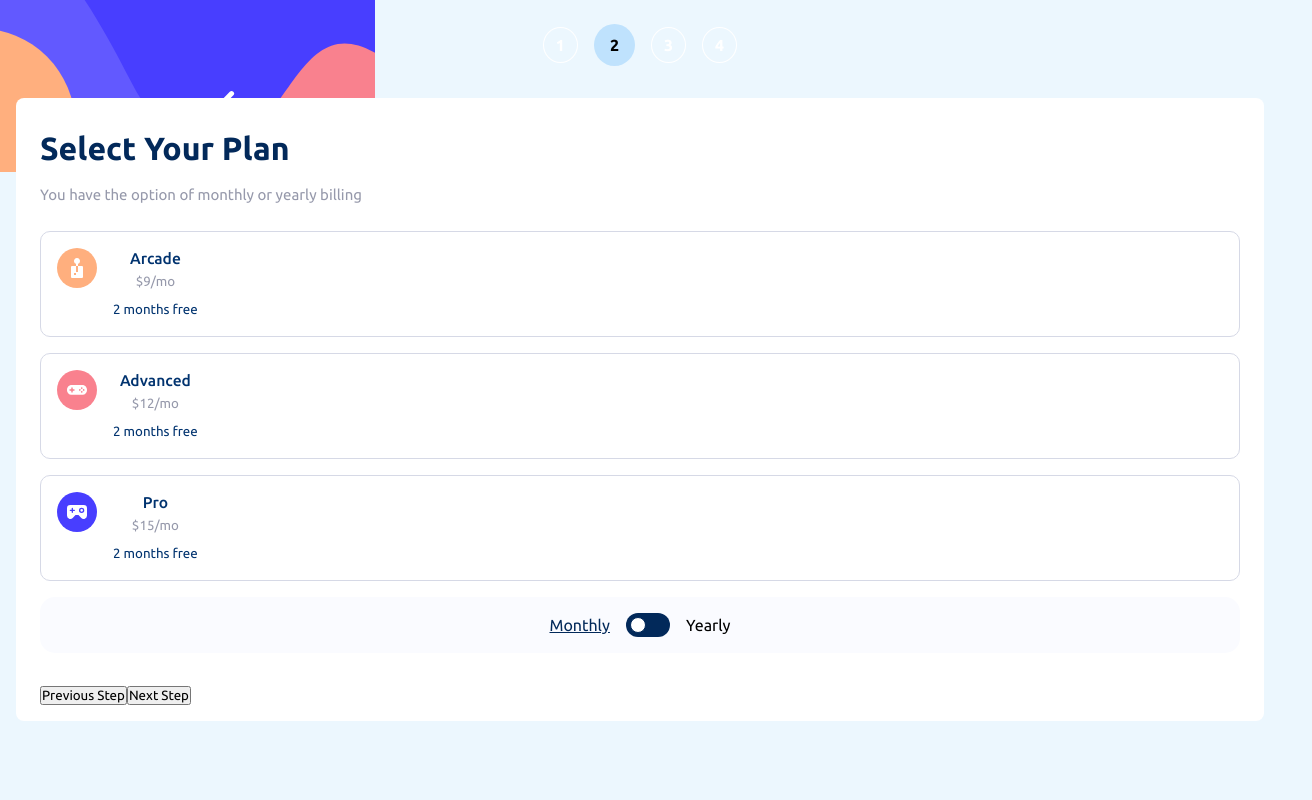
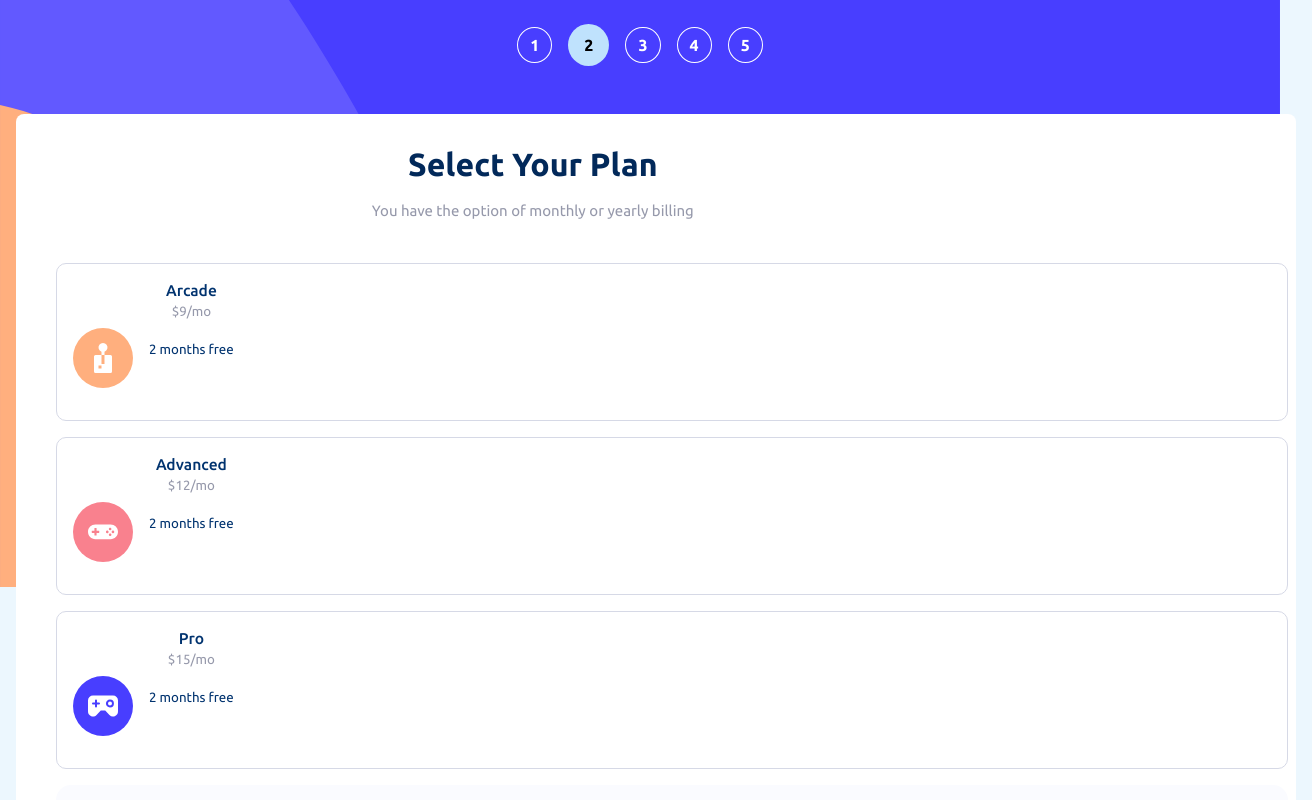
Before and after one commit to AidenNateLuk/multistep-form-react, a React (Vite) app: page / in a window 1280 px wide. Both pictures are taken after a click on the button "Next Step". Shown: the top 800 px of the page, 1312 px wide, since content can reach past the window. Built offline with nearby package versions, Linux system fonts and the light colour scheme.

Commit message:
functionality is finished

```diff
--- /dev/null
+++ b/src/components/multi-step-form/components/step-five/index.jsx
@@ -0,0 +1,16 @@
+import "./styles.css";
+
+import iconImage from "../../../../assets/images/icon-thank-you.svg";
+export default function StepFive() {
+  return (
+    <div className="content">
+      <img src={iconImage} />
+      <h2>Thank you!</h2>
+      <p>
+        Thanks for confirming your subscription! We hope you have fun using our
+        platform. if you ever need support, please feel free to email us at
+        support@loremgaming.com.
+      </p>
+    </div>
+  );
+}
--- /dev/null
+++ b/src/components/multi-step-form/components/step-five/styles.css
@@ -0,0 +1,19 @@
+.content {
+  padding: 1rem;
+  display: flex;
+  justify-content: center;
+  text-align: center;
+  img {
+    padding-top: 3rem;
+    padding-bottom: 1rem;
+    height: 3.75rem;
+  }
+  h2 {
+    color: hsl(213, 96%, 18%);
+    margin-bottom: 1rem;
+  }
+  p {
+    color: hsl(231, 11%, 63%);
+    line-height: 1.5rem;
+  }
+}
--- a/src/components/multi-step-form/components/step-four/index.jsx
+++ b/src/components/multi-step-form/components/step-four/index.jsx
@@ -5,6 +5,25 @@ export default function StepFour({
   filteredAddons,
   paymentFrequency,
 }) {
+  const calculateTotal = () => {
+    let total = 0;
+    if (paymentPlan) {
+      if (paymentFrequency === "Monthly") {
+        total += paymentPlan.monthlyPrice;
+      } else if (paymentFrequency === "Yearly") {
+        total += paymentPlan.yearlyPrice;
+      }
+    }
+    filteredAddons.forEach((addon) => {
+      if (paymentFrequency === "Monthly") {
+        total += addon.monthlyPrice;
+      } else if (paymentFrequency === "Yearly") {
+        total += addon.yearlyPrice;
+      }
+    });
+    return total;
+  };
+
   return (
     <>
       <div className="title">
@@ -14,31 +33,48 @@ export default function StepFour({
       <div className="content">
         <div className="payment-container">
           <div className="step-two-data">
-            <p>{paymentPlan.name}</p>
+            <div className="plan">
+              <p>
+                {paymentPlan.name}
+                {paymentFrequency == "Monthly" && "(Monthly)"}
+                {paymentFrequency == "Yearly" && "(Yearly)"}
+              </p>
+              <p id="change">Change</p>
+            </div>
             {paymentFrequency == "Monthly" && (
-              <p>${paymentPlan.monthlyPrice}/mo</p>
+              <p className="yearly-amount">${paymentPlan.monthlyPrice}/mo</p>
             )}
             {paymentFrequency == "Yearly" && (
-              <p>${paymentPlan.yearlyPrice}/yr</p>
+              <p className="monthly-amount">${paymentPlan.yearlyPrice}/yr</p>
             )}
           </div>
           <div className="step-three-data">
             <ul>
               {filteredAddons.map((addon, index) => (
                 <li key={index}>
-                  {addon.title}
+                  <p>{addon.title}</p>
                   {paymentFrequency == "Monthly" && (
-                    <p>${addon.monthlyPrice}/mo</p>
+                    <p className="monthly-amount">+${addon.monthlyPrice}/mo</p>
                   )}
                   {paymentFrequency == "Yearly" && (
-                    <p>${addon.yearlyPrice}/yr</p>
+                    <p className="yearly-amount">+${addon.yearlyPrice}/yr</p>
                   )}
                 </li>
               ))}
             </ul>
           </div>
         </div>
-        <div className="total"></div>
+        <div className="total">
+          <p>
+            Total {paymentFrequency == "Monthly" && "(per month)"}
+            {paymentFrequency == "Yearly" && "(per year)"}:
+          </p>
+          <p id="total-amount">
+            {" "}
+            ${calculateTotal()}
+            {paymentFrequency === "Yearly" && "/yr"}
+          </p>
+        </div>
       </div>
     </>
   );
--- a/src/components/multi-step-form/components/step-four/styles.css
+++ b/src/components/multi-step-form/components/step-four/styles.css
@@ -4,4 +4,63 @@
   }
 }
 .content {
+  .payment-container {
+    padding: 1rem;
+    background-color: hsl(231, 100%, 99%);
+    margin-bottom: 1rem;
+    p {
+      color: hsl(213, 96%, 18%);
+    }
+    .step-two-data {
+      padding-bottom: 1rem;
+      display: flex;
+      align-items: center;
+      justify-content: space-between;
+      flex-direction: row;
+      gap: 1rem;
+      border-bottom: hsl(231, 11%, 63%) 1px solid;
+      .plan {
+        display: flex;
+        flex-direction: column;
+        gap: 0.25rem;
+      }
+      #change {
+        color: hsl(231, 11%, 63%);
+        text-decoration: underline;
+        cursor: pointer;
+      }
+    }
+  }
+  .step-three-data {
+    padding-top: 1rem;
+    p {
+      color: hsl(231, 11%, 63%);
+    }
+    .monthly-amount {
+      color: hsl(213, 96%, 18%);
+    }
+    .yearly-amount {
+      color: hsl(213, 96%, 18%);
+    }
+    ul {
+      line-height: 2rem;
+      li {
+        list-style-type: none;
+        display: flex;
+        flex-direction: row;
+        justify-content: space-between;
+        gap: 1rem;
+      }
+    }
+  }
+  .total {
+    display: flex;
+    justify-content: space-between;
+    p {
+      color: hsl(231, 11%, 63%);
+    }
+    #total-amount {
+      color: hsl(243, 100%, 62%);
+    }
+  }
 }
--- a/src/components/multi-step-form/components/step-one/index.jsx
+++ b/src/components/multi-step-form/components/step-one/index.jsx
@@ -2,8 +2,7 @@ import "./styles.css";
 
 export default function StepOne() {
   return (
-    <main>
-      <form>
+    <>
       <div className="card-title">
         <h1>Personal Info</h1>
         <p>Please provide your name, email address and phone number.</p>
@@ -20,7 +19,6 @@ export default function StepOne() {
         <label htmlFor="number">Phone Number</label>
         <input id="number" type="number" placeholder="e.g. +1 234 567 890" />
       </div>
-      </form>
-    </main>
+    </>
   );
 }
--- a/src/components/multi-step-form/components/step-one/styles.css
+++ b/src/components/multi-step-form/components/step-one/styles.css
@@ -1,7 +1,3 @@
-main {
-  display: flex;
-  flex-direction: column;
-
 .card-title {
   margin-bottom: 1.5rem;
   width: 80%;
@@ -38,4 +34,3 @@ main {
     color: hsl(231, 11%, 63%);
   }
 }
-}
--- a/src/components/multi-step-form/components/step-two/index.jsx
+++ b/src/components/multi-step-form/components/step-two/index.jsx
@@ -42,7 +42,6 @@ export default function StepTwo({
             </button>
           );
         })}
-
         <div className="monthly-yearly">
           <div className={paymentFrequency === "Monthly" ? "monthly" : ""}>
             Monthly
--- a/src/components/multi-step-form/components/step-two/styles.css
+++ b/src/components/multi-step-form/components/step-two/styles.css
@@ -14,6 +14,7 @@
   }
 }
 .content {
+  width: 100%;
   display: flex;
   flex-direction: column;
   gap: 1rem;
@@ -35,11 +36,10 @@
       font-weight: 500;
     }
     p {
-      padding-top: 0.25rem;
       color: hsl(231, 11%, 63%);
     }
     .insentive {
-      padding-top: 0.5rem;
+      padding-top: 1rem;
     }
   }
   .payment-plan:hover {
--- a/src/components/multi-step-form/index.jsx
+++ b/src/components/multi-step-form/index.jsx
@@ -5,13 +5,15 @@ import StepOne from "./components/step-one";
 import StepTwo from "./components/step-two";
 import StepThree from "./components/step-three";
 import StepFour from "./components/step-four";
+import StepFive from "./components/step-five";
+
 // images
 import arcadeImg from "../../assets/images/icon-arcade.svg";
 import proImg from "../../assets/images/icon-pro.svg";
 import advancedImg from "../../assets/images/icon-advanced.svg";
 
 export default function MultiStepForm() {
-  const [steps, setSteps] = useState([1, 2, 3, 4]);
+  const [steps, setSteps] = useState([1, 2, 3, 4, 5]);
   const [currentStep, setCurrentStep] = useState(steps[0]);
   const [plans, setPlans] = useState([
     {
@@ -103,7 +105,7 @@ export default function MultiStepForm() {
   const renderCurrentStep = () => {
     switch (currentStep) {
       case 1:
-        return <StepOne />;
+        return <StepOne nextStep={nextStep} />;
       case 2:
         return (
           <StepTwo
@@ -130,6 +132,8 @@ export default function MultiStepForm() {
             paymentFrequency={paymentFrequency}
           />
         );
+      case 5:
+        return <StepFive />;
       default:
         return <div>Step was not found...</div>;
     }
@@ -141,14 +145,23 @@ export default function MultiStepForm() {
       <div className="content">
         <div className="card">
           {renderCurrentStep()}
+          {currentStep === 5 ? (
+            ""
+          ) : (
             <div className="card__actions">
               {currentStep > 1 && (
-              <button onClick={previousStep}>Previous Step</button>
+                <button id="back" onClick={previousStep}>
+                  Previous Step
+                </button>
               )}
-            <button onClick={nextStep}>
+              <button
+                id={currentStep === 4 ? "confirm" : "next"}
+                onClick={nextStep}
+              >
                 {currentStep === 4 ? "Confirm" : "Next Step"}
               </button>
             </div>
+          )}
         </div>
       </div>
     </>
--- a/src/components/multi-step-form/styles.css
+++ b/src/components/multi-step-form/styles.css
@@ -1,32 +1,27 @@
 #root {
   background-image: url("../../assets/images/bg-sidebar-mobile.svg");
   background-repeat: no-repeat;
+  background-size: 100vw;
   height: 100vh;
   width: 100vw;
   box-sizing: border-box;
-
+  justify-content: center;
+  align-items: center;
   .card {
-    margin: 0 1rem;
     padding: 1rem 1.5rem;
     border-radius: 8px;
     background-color: white;
-
+    min-width: 270px;
     .title {
       display: flex;
       justify-content: center;
     }
-  }
-
-  footer {
-    position: absolute;
-    bottom: 0;
-    display: flex;
-    justify-content: end;
-    align-items: center;
-    width: 100vw;
-    background-color: white;
-    height: 10vh;
-    button {
+    .card__actions {
+      padding-top: 2rem;
+      display: flex;
+      justify-content: space-between;
+    }
+    #next {
       font-weight: 600;
       color: white;
       background-color: hsl(213, 96%, 18%);
@@ -35,12 +30,28 @@
       padding: 1rem 1.25rem;
       margin-right: 2rem;
     }
-    #back-btn {
+    #back {
       background: transparent;
       border: none;
       color: hsl(231, 11%, 63%);
-      position: absolute;
-      left: 0;
+    }
+    #confirm {
+      font-weight: 600;
+      color: white;
+      background-color: hsl(243, 100%, 62%);
+      border-radius: 5px;
+      border: none;
+      padding: 1rem 1.25rem;
+      margin-right: 2rem;
     }
   }
 }
+@media (min-width: 768px) {
+  #root {
+    background-image: url("../../assets/images/bg-sidebar-mobile.svg");
+    background-size: 100vw;
+  }
+  .card {
+    background-repeat: no-repeat;
+  }
+}
```
Lines whose indentation alone changed are shown as unchanged.
